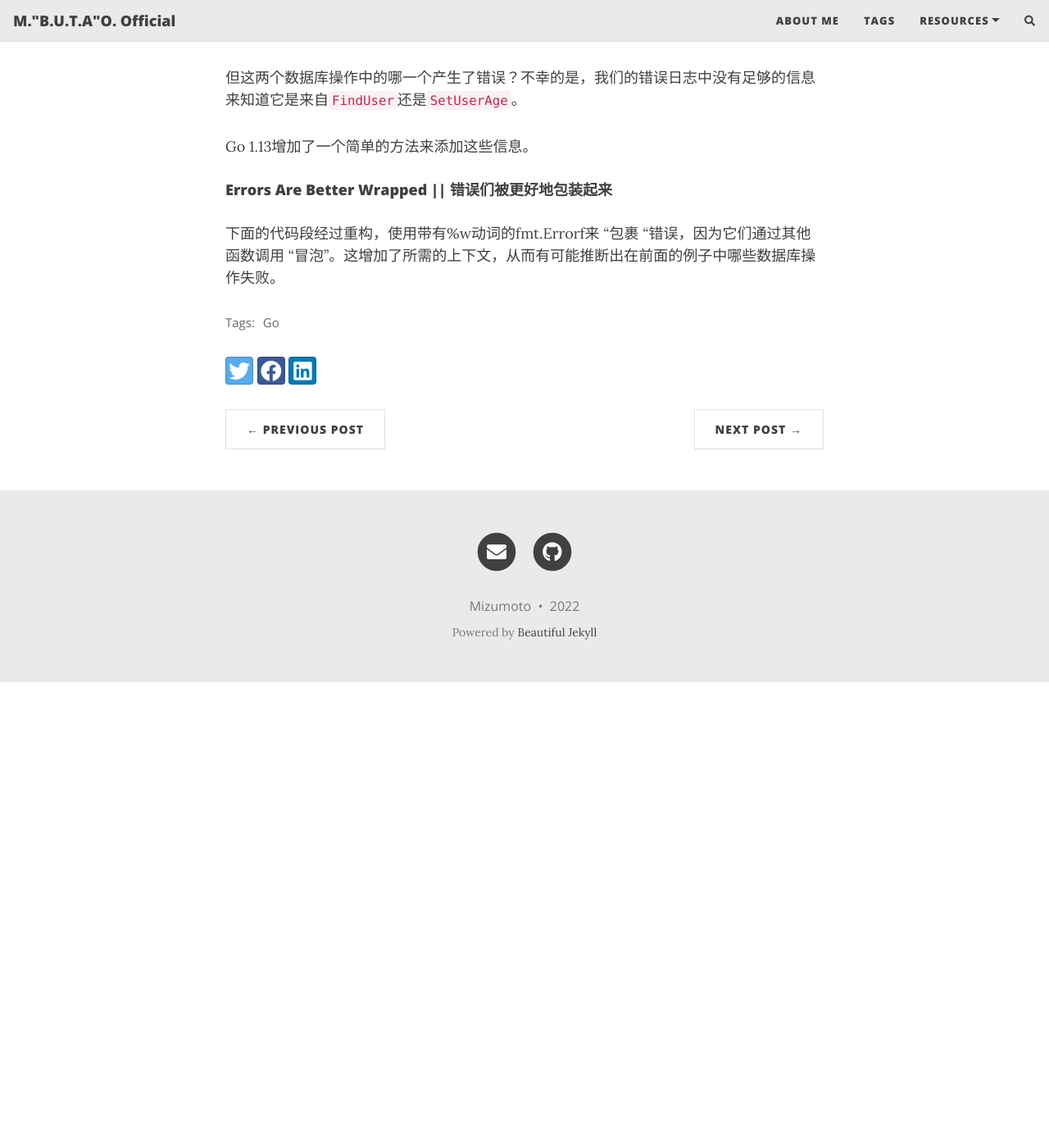
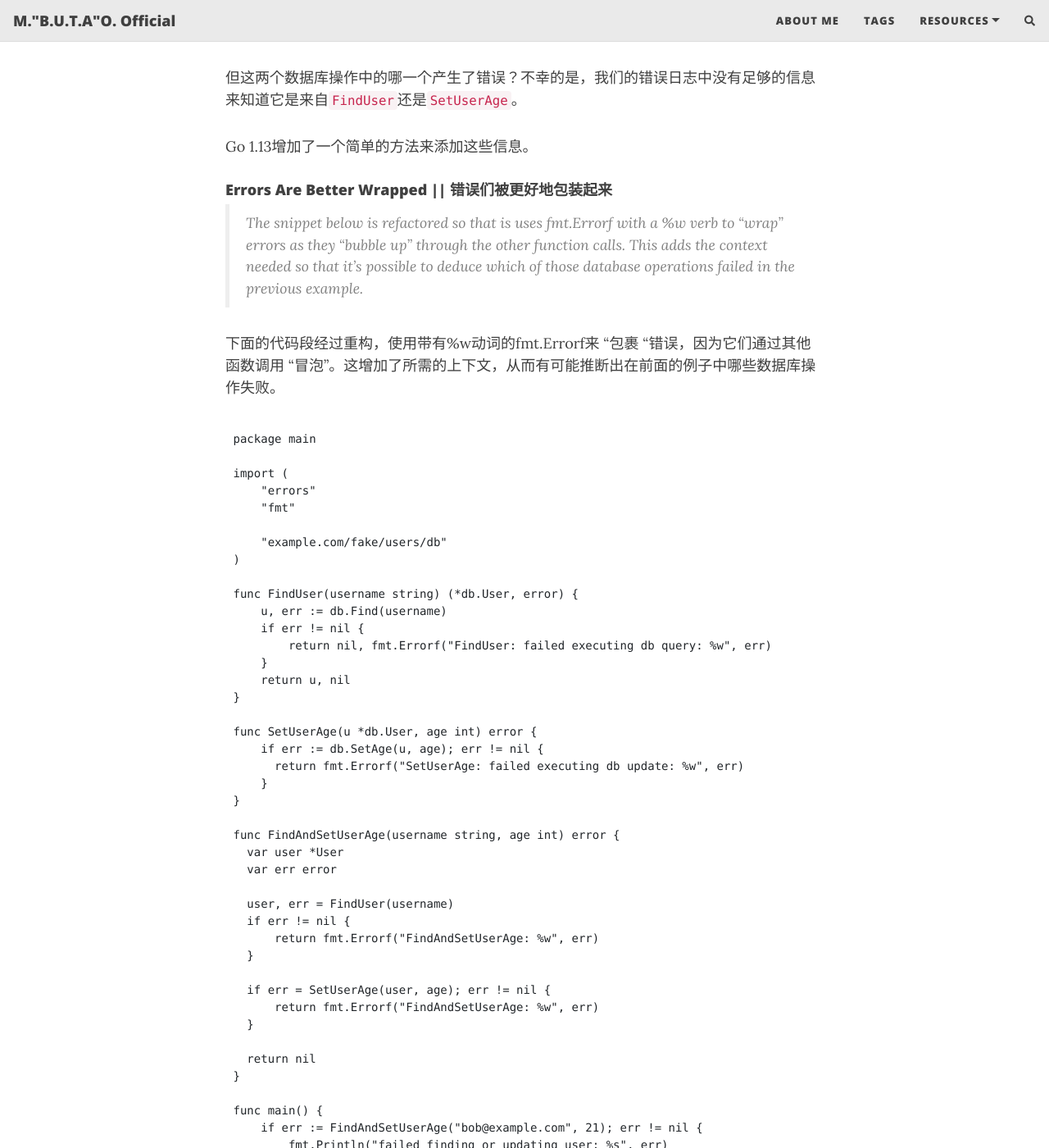
Before and after one commit to mizumoto-cn/mizumoto-cn.github.io, a Jekyll site: the page built from _posts/2022-06-17-Effective-Go-Error-Handling.md, in a window 1280 px wide and 1400 px high, scrolled down 10438 px. Shown: the whole window at 82% size. Built offline with Jekyll 4.4.1, drawn with Linux system fonts in a browser that asks for light colours; nearby versions of some CDN libraries; comment, search, counter and statistics services are not loaded; before the commit the page ends 11270 px from its top, so only the background shows below that; some of the changed text lies outside the part shown.

Commit message:
Effective Go Error Handling update

````diff
--- a/_posts/2022-06-17-Effective-Go-Error-Handling.md
+++ b/_posts/2022-06-17-Effective-Go-Error-Handling.md
@@ -325,4 +325,58 @@ Go 1.13增加了一个简单的方法来添加这些信息。
 
 #### Errors Are Better Wrapped || 错误们被更好地包装起来
 
+> The snippet below is refactored so that is uses fmt.Errorf with a %w verb to “wrap” errors as they “bubble up” through the other function calls. This adds the context needed so that it’s possible to deduce which of those database operations failed in the previous example.
+
 下面的代码段经过重构，使用带有%w动词的fmt.Errorf来 "包裹 "错误，因为它们通过其他函数调用 "冒泡"。这增加了所需的上下文，从而有可能推断出在前面的例子中哪些数据库操作失败。
+
+```Golang
+package main
+
+import (
+    "errors"
+    "fmt"
+
+    "example.com/fake/users/db"
+)
+
+func FindUser(username string) (*db.User, error) {
+    u, err := db.Find(username)
+    if err != nil {
+        return nil, fmt.Errorf("FindUser: failed executing db query: %w", err)
+    }
+    return u, nil
+}
+
+func SetUserAge(u *db.User, age int) error {
+    if err := db.SetAge(u, age); err != nil {
+      return fmt.Errorf("SetUserAge: failed executing db update: %w", err)
+    }
+}
+
+func FindAndSetUserAge(username string, age int) error {
+  var user *User
+  var err error
+
+  user, err = FindUser(username)
+  if err != nil {
+      return fmt.Errorf("FindAndSetUserAge: %w", err)
+  }
+
+  if err = SetUserAge(user, age); err != nil {
+      return fmt.Errorf("FindAndSetUserAge: %w", err)
+  }
+
+  return nil
+}
+
+func main() {
+    if err := FindAndSetUserAge("bob@example.com", 21); err != nil {
+        fmt.Println("failed finding or updating user: %s", err)
+        return
+    }
+
+    fmt.Println("successfully updated user's age")
+}
+```
+
+TBC...
````
